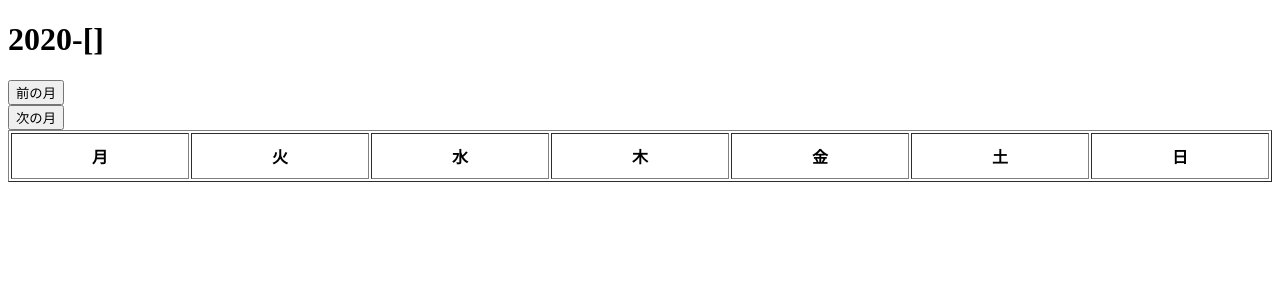
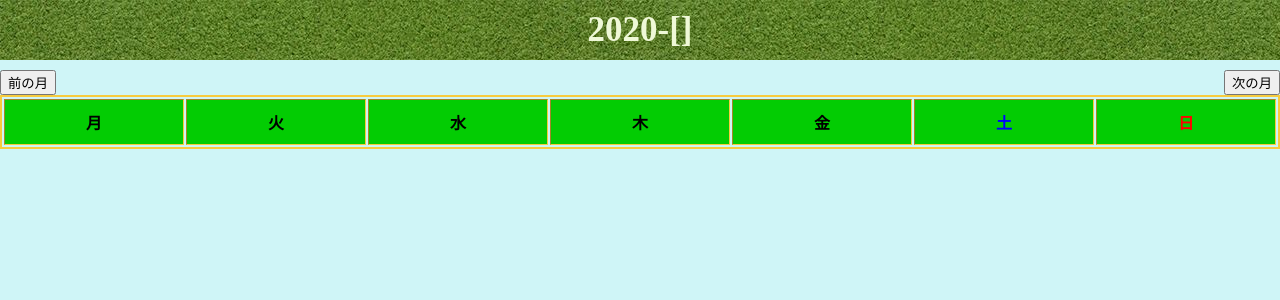
Before and after one commit to 2020-AIT-OOP2-Group9/Calendar, a Flask app: template templates/index_2.html in a window 1280 px wide. Shown: the top 300 px of the page. Run offline with Flask 2, Linux system fonts and the light colour scheme; the template is opened without the code that fills it: most values are stand-ins (such as "Sample title", 1, 10 or a date in 2020); lists and menus that the app fills with data are empty.

Commit message:
css変更しました。

```diff
--- a/schedule.json
+++ b/schedule.json
@@ -1,4 +1,10 @@
 [
+    {
+        "time": "03:44~03:45",
+        "date": "2021-1-1",
+        "schedule": "fsa",
+        "id": "b0d5cd1f-5333-4700-9066-01a4f1929f75"
+    },
     {
         "time": "02:33~04:44",
         "date": "9999-9-9",
--- a/static/changeSchedule.js
+++ b/static/changeSchedule.js
@@ -73,7 +73,7 @@ function display() {
                                 <div class="col-auto align-self-end">
                                     <button type="button" class="btn btn-danger"
                                      onclick=check("${val['time']}","${val['schedule']}","${val['id']}")>
-                                        <i>削除</i>
+                                        <i class="sakujo">削除</i>
                                     </button>
                                 </div>
                                 <div class="col-auto">
--- a/static/style_2.css
+++ b/static/style_2.css
@@ -1,3 +1,31 @@
+/* *{
+    background: rgb(207, 245, 247);
+} */
+
+body{
+    margin: 0;
+    background: rgb(207, 245, 247);
+}
+
+h1{
+    background-image: url(./css-image-folder/siba.jpg);
+    color: rgb(239, 248, 215);
+    font-size: 35px;
+    text-align:center;
+    padding:10px 0;
+    margin: 0;
+    margin-bottom: 10px;
+}
+
+.month_change{
+    float: left;
+}
+
+#month_after_next{
+    position: absolute;
+    right: 0;
+}
+
 table {
     width: 100%;
 }
@@ -5,8 +33,25 @@ table {
 th {
     padding: 10px;
     width: 10%;
+    background-color: rgb(3, 204, 3);
 }
 
 td {
     padding: 5px;
 }
+
+tbody{
+    background-color: rgb(234, 246, 247);
+}
+
+.table{
+    border:solid 2px rgb(247, 203, 62);
+}
+
+.Saturday{
+    color: blue;
+}
+
+.Sunday{
+    color: red;
+}
--- a/templates/index.html
+++ b/templates/index.html
@@ -35,8 +35,8 @@
                             <th scope="col">水</th>
                             <th scope="col">木</th>
                             <th scope="col">金</th>
-                            <th scope="col">土</th>
-                            <th scope="col">日</th>
+                            <th scope="col" class="Saturday">土</th>
+                            <th scope="col" class="Sunday">日</th>
                         </tr>
                     </thead>
                     <tbody>
--- a/templates/index_2.html
+++ b/templates/index_2.html
@@ -24,11 +24,11 @@
 <body>
     <main>
         <h1>{{ year }}-{{ month }}</h1>
-        <form action="/this_month" method="POST">
-            <button type="submit" id="this_month" , name="month">前の月</button>
+        <form action="/this_month" method="POST"　>
+            <button type="submit" class="month_change" id="this_month" , name="month">前の月</button>
         </form>
         <form action="/month_after_next" method="POST">
-            <button type="submit" id="month_after_next" name="month">次の月</button>
+            <button type="submit" class="month_change" id="month_after_next" name="month">次の月</button>
         </form>
         <form action="/display_schedule" method="POST">
             <div class="display">
@@ -40,11 +40,11 @@
                             <th scope="col">水</th>
                             <th scope="col">木</th>
                             <th scope="col">金</th>
-                            <th scope="col">土</th>
-                            <th scope="col">日</th>
+                            <th scope="col" class="Saturday">土</th>
+                            <th scope="col" class="Sunday">日</th>
                         </tr>
                     </thead>
-                    <tbody>
+                    <tbody class="due_display">
 
                     </tbody>
                 </table>
--- a/templates/index_3.html
+++ b/templates/index_3.html
@@ -37,8 +37,8 @@
                             <th scope="col">水</th>
                             <th scope="col">木</th>
                             <th scope="col">金</th>
-                            <th scope="col">土</th>
-                            <th scope="col">日</th>
+                            <th scope="col" class="Saturday">土</th>
+                            <th scope="col" class="Sunday">日</th>
                         </tr>
                     </thead>
                     <tbody>
```
Also changed, not shown: static/style.css (+31 -20 lines), templates/schedule.html (+5 -2 lines).
